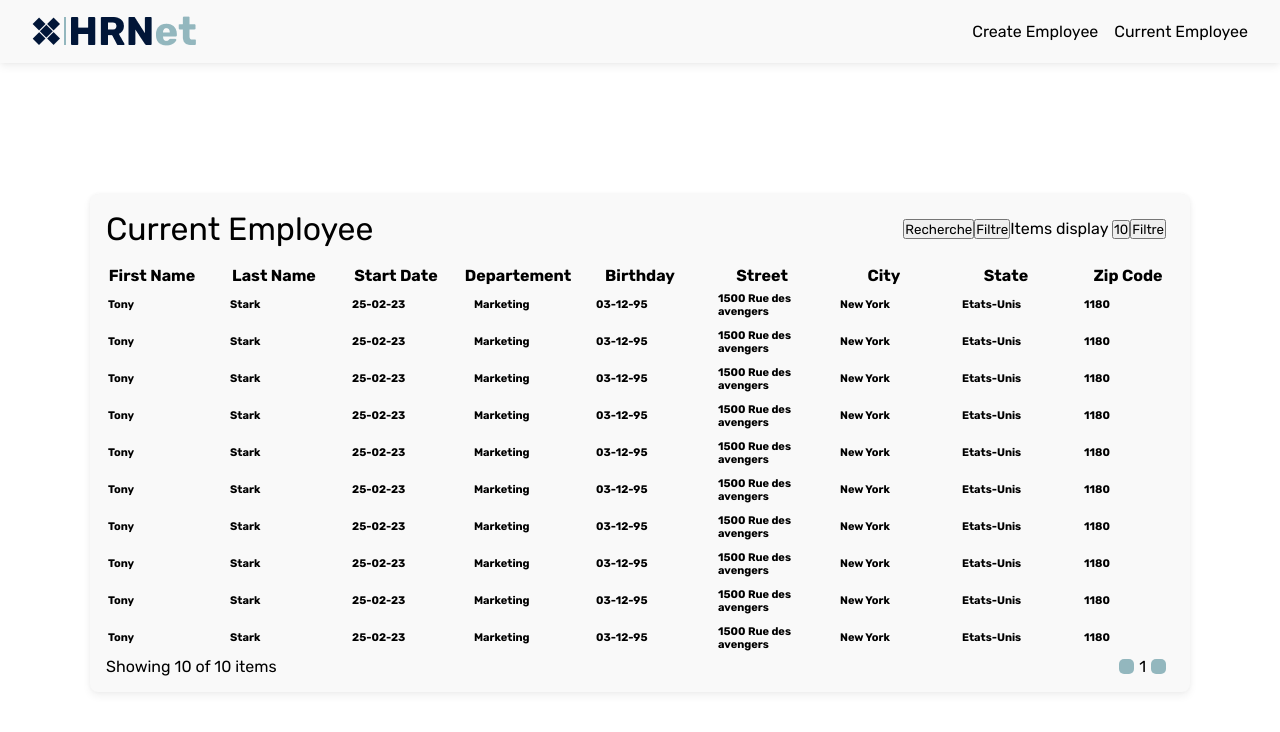
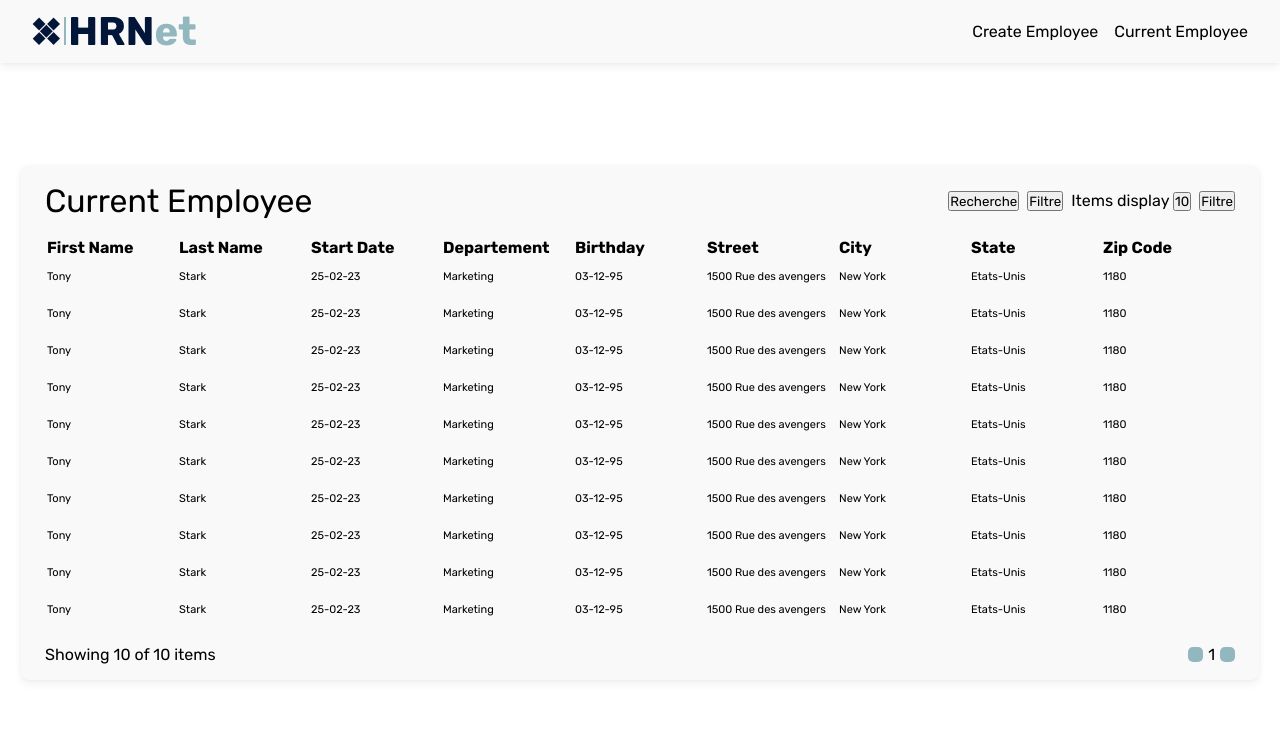
Before and after one commit to HaydenLeDev/Projet14-rhnet, a React (Create React App) app: page /currentEmployee in a window 1280 px wide. Shown: the top 732 px of the page. Built offline with nearby package versions, Linux system fonts and the light colour scheme.

Commit message:
form css

```diff
--- a/src/components/form/Form.js
+++ b/src/components/form/Form.js
@@ -121,6 +121,7 @@ const Form = () => {
                             name="dateOfBirthday"
                             value={personalInformation.dateOfBirthday}
                             onChange={onChangePersonalInformation}
+                            placeholder=" "
                             required
                         />
                         <label className="inputCustom_label">Date of Birthday</label>
--- a/src/components/form/Form.scss
+++ b/src/components/form/Form.scss
@@ -41,12 +41,12 @@
         position: absolute;
         top: 21px;
         left: 16px;
-        padding: 0px 8px 0px 8px;
-        height: 20px;
+        padding: 0px 9px 0px 8px;
+        height: 25px;
         background-color: $white-color;
         color: $main-color-neutre;
         transition: all 0.27s ease-in-out;
-        z-index: 1;
+        z-index: 0;
     }
 
     &_input{
@@ -56,7 +56,7 @@
         background-color: transparent;
         border-radius: 5px;
         padding-left: 16px;
-        z-index: 3;
+        z-index: 10;
         color: $main-color-neutre;
         font-size: $paragraphe-font-size;
         &:focus{
--- a/src/components/table/Table.scss
+++ b/src/components/table/Table.scss
@@ -2,20 +2,24 @@
 @import "../../style/font";
 
 .Table {
+    display: flex;
+    flex-direction: column;
+    gap: 16px;
     background: #f9f9f9;
     border-radius: 8px;
-    padding-bottom: 16px;
     box-shadow: 0px 0px 4px rgba(0, 0, 0, 0.04), 0px 4px 8px rgba(0, 0, 0, 0.06);
+    padding: 0px 24px 16px 24px;
 }
 
 .Table_header {
     display: flex;
     justify-content: space-between;
     align-items: center;
-    padding: 16px 24px 16px 16px;
+    padding: 16px 0px 0px 0px;
 
     &_filtres {
         display: flex;
+        gap: 8px;
     }
 }
 
@@ -28,7 +32,8 @@
         padding: 24px 0px 24px 0px;
 
         & th {
-            width: 120px;
+            text-align: left;
+            width: 130px;
         }
     }
 
@@ -36,8 +41,10 @@
         &_line {
             height: 35px;
             text-align: left;
-            &_element {
-                padding-left: 16px;
+            &_element{
+                font-weight: 400;
+                font-size: 11px;
+                line-height: 13px;
             }
         }
     }
@@ -46,7 +53,6 @@
 .Table_footer {
     display: flex;
     justify-content: space-between;
-    padding: 0px 24px 0px 16px;
     &_gestionPage {
         display: flex;
         align-items: center;
--- a/src/index.scss
+++ b/src/index.scss
@@ -12,7 +12,7 @@ main{
     display: flex;
     align-items: center;
     justify-content: center;
-    height: 95vh;
+    height: 90vh;
 }
 
 fieldset{
```
